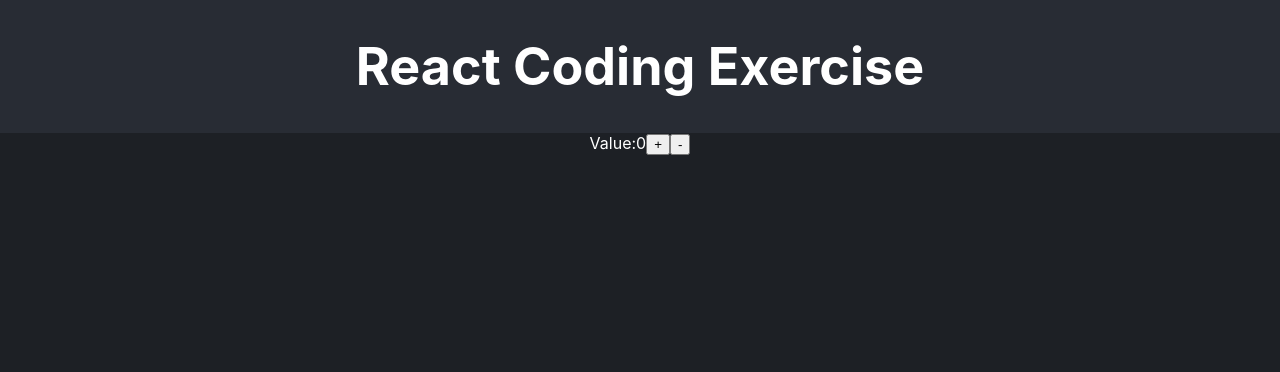
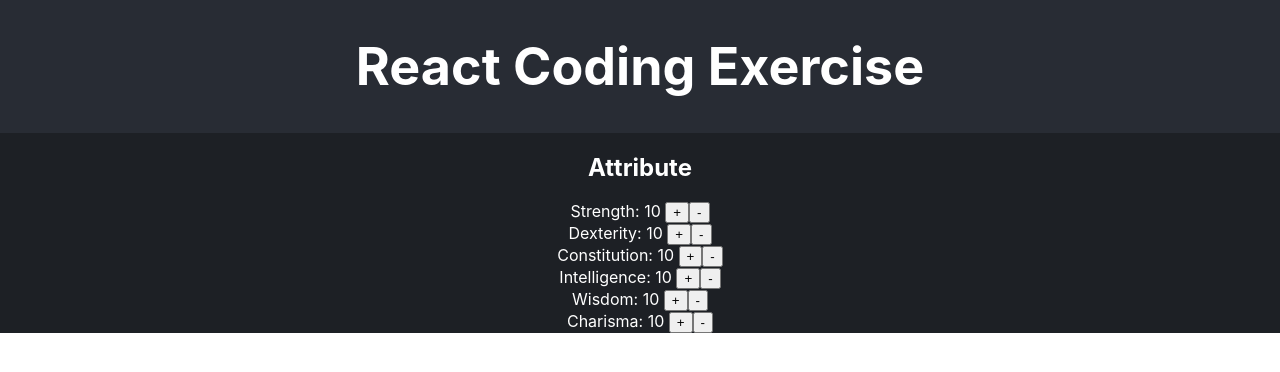
Before and after one commit to HtunHtunHtet/recruiting-webapp-character, a React (Create React App) app: page / in a window 1280 px wide. Shown: the top 372 px of the page. Built offline with nearby package versions, Linux system fonts and the light colour scheme.

Commit message:
Add State and control of State Attribute

```diff
--- a/src/App.js
+++ b/src/App.js
@@ -1,23 +1,41 @@
 import { useState } from 'react';
 import './App.css';
 import { ATTRIBUTE_LIST, CLASS_LIST, SKILL_LIST } from './consts.js';
+import CharacterAttribute from "./components/CharacterAttribute";
 
 
 function App() {
-  const [num, setNum] = useState(0);
+
+    const [characterAttributes, setCharacterAttributes] = useState(
+        ATTRIBUTE_LIST.reduce((attributes, attribute) => ({...attributes, [attribute]: 10 }), {})
+    );
+
+    const onAttributeChange = (attributeName, attributeValue) => {
+        setCharacterAttributes(prev => ({...prev, [attributeName]: attributeValue}));
+    };
+
   return (
     <div className="App">
       <header className="App-header">
         <h1>React Coding Exercise</h1>
       </header>
-      <section className="App-section">
-        <div>
-          Value:
-          {num}
-          <button>+</button>
-          <button>-</button>
+
+        <div style={{display: 'flex', justifyContent: 'space-between'}}>
+            <section className="App-section">
+                <h1>Attribute</h1>
+                {/*Character Attribute*/}
+                {
+                    ATTRIBUTE_LIST.map((attribute) => (
+                        <CharacterAttribute
+                            key={attribute}
+                            attributeName={attribute}
+                            attributeValue={characterAttributes[attribute]}
+                            onAttributeChange={onAttributeChange}
+                        />
+                    ))
+                }
+            </section>
         </div>
-      </section>
     </div>
   );
 }
--- /dev/null
+++ b/src/components/CharacterAttribute.js
@@ -0,0 +1,20 @@
+import React from "react";
+
+export default function CharacterAttribute({ attributeName, attributeValue,  onAttributeChange }) {
+
+    const handleIncrease = () => {
+        onAttributeChange(attributeName, attributeValue + 1);
+    };
+
+    const handleDecrease = () => {
+        onAttributeChange(attributeName, attributeValue - 1);
+    };
+
+    return (
+        <div>
+            <span>{attributeName}: {attributeValue}  </span>
+            <button onClick={handleIncrease}>+</button>
+            <button onClick={handleDecrease}>-</button>
+        </div>
+    );
+}
```
